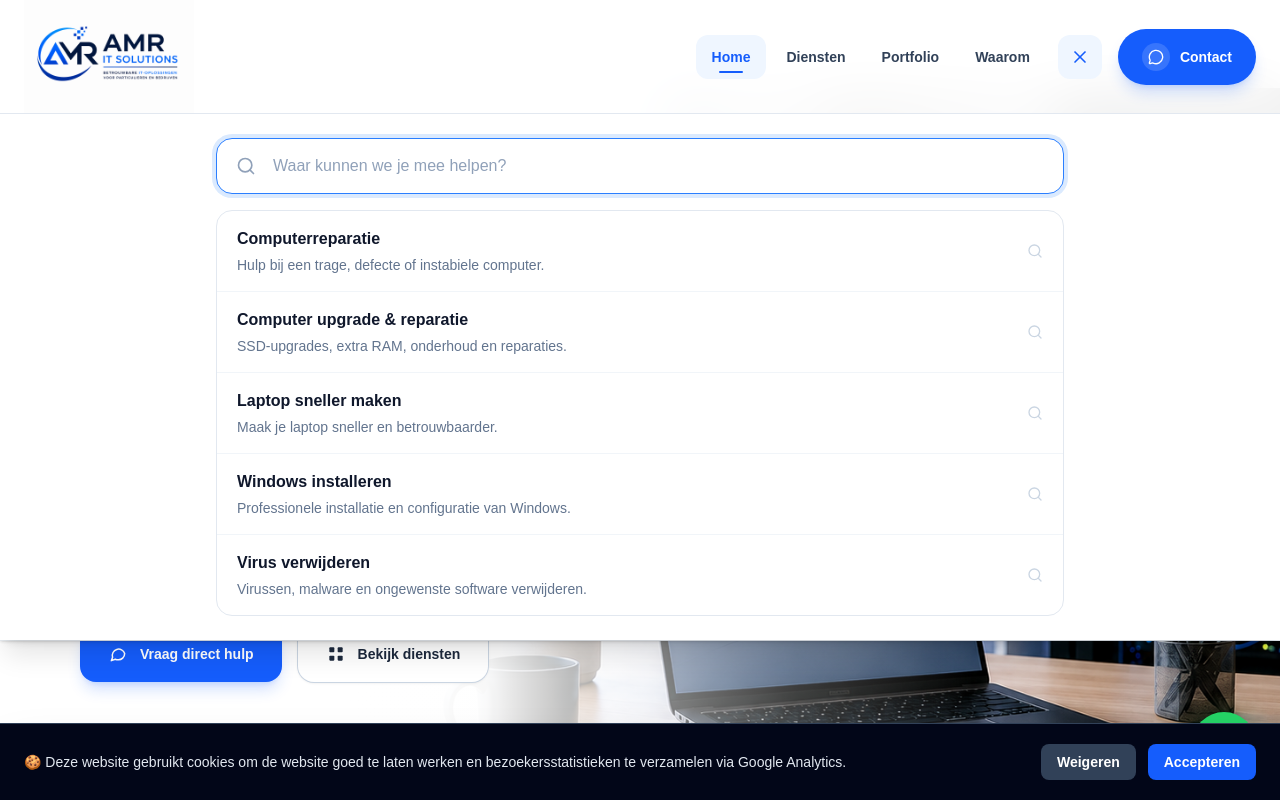
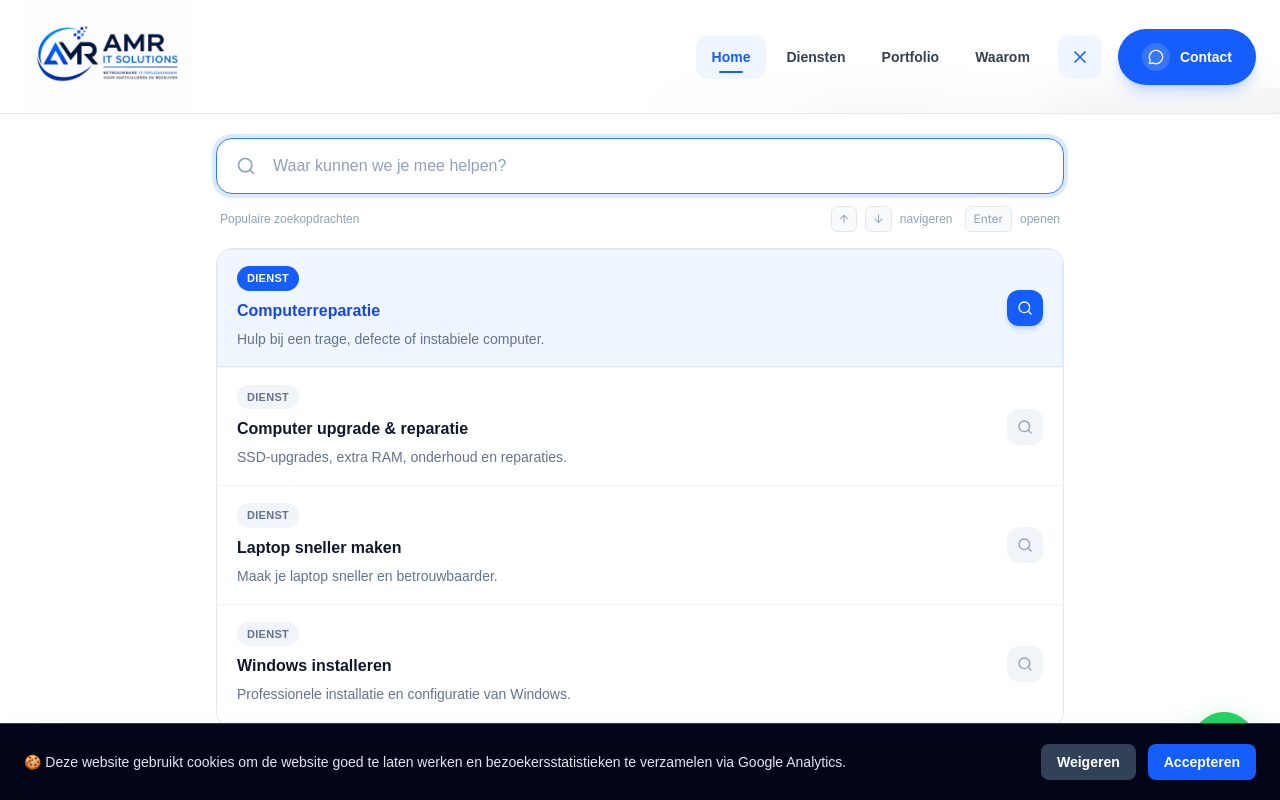
Before and after one commit to amritsolutions/amr-it-solutions, a Next.js app: page / in a window 1280 px wide. Both pictures are taken after a click on the button "Website doorzoeken". Shown: the top 800 px of the page. Built offline with nearby package versions, Linux system fonts and the light colour scheme.

Commit message:
zoek serch

```diff
--- a/components/Navbar.tsx
+++ b/components/Navbar.tsx
@@ -2,9 +2,12 @@
 
 import Image from "next/image";
 import Link from "next/link";
+import { useRouter } from "next/navigation";
 import { Menu, MessageCircle, Search, X } from "lucide-react";
 import {
-  MouseEvent,
+  type KeyboardEvent as ReactKeyboardEvent,
+  type MouseEvent,
+  type ReactNode,
   useEffect,
   useMemo,
   useRef,
@@ -38,76 +41,136 @@ const searchItems = [
     description: "Hulp bij een trage, defecte of instabiele computer.",
     href: "/computerreparatie",
     keywords: "computer pc reparatie defect traag",
+    category: "Dienst",
   },
   {
     title: "Computer upgrade & reparatie",
     description: "SSD-upgrades, extra RAM, onderhoud en reparaties.",
     href: "/computer-upgrade-reparatie",
     keywords: "upgrade ssd ram geheugen computer reparatie",
+    category: "Dienst",
   },
   {
     title: "Laptop sneller maken",
     description: "Maak je laptop sneller en betrouwbaarder.",
     href: "/laptop-sneller-maken",
     keywords: "laptop sneller traag ssd ram upgrade",
+    category: "Dienst",
   },
   {
     title: "Windows installeren",
     description: "Professionele installatie en configuratie van Windows.",
     href: "/windows-installeren",
     keywords: "windows installeren installatie herinstallatie",
+    category: "Dienst",
   },
   {
     title: "Virus verwijderen",
     description: "Virussen, malware en ongewenste software verwijderen.",
     href: "/virus-verwijderen",
     keywords: "virus malware beveiliging verwijderen antivirus",
+    category: "Dienst",
   },
   {
     title: "Printer, wifi & netwerk",
     description: "Hulp met printers, wifi en netwerkproblemen.",
     href: "/printer-wifi-netwerk",
     keywords: "printer wifi netwerk internet storing",
+    category: "Dienst",
   },
   {
     title: "Microsoft 365",
     description: "Installatie, configuratie en ondersteuning.",
     href: "/microsoft-365",
     keywords: "microsoft office 365 outlook word excel",
+    category: "Dienst",
   },
   {
     title: "Data overzetten",
     description: "Veilig bestanden en gegevens overzetten.",
     href: "/data-overzetten",
     keywords: "data bestanden fotos documenten overzetten",
+    category: "Dienst",
   },
   {
     title: "Website laten maken",
     description: "Een professionele website voor jouw onderneming.",
     href: "/website-laten-maken",
     keywords: "website webdesign laten maken bedrijf",
+    category: "Website",
   },
   {
     title: "IT-support in Breda",
     description: "Persoonlijke IT-hulp voor particulieren en bedrijven.",
     href: "/it-support-breda",
     keywords: "it support breda hulp ondersteuning",
+    category: "Dienst",
   },
   {
     title: "Contact",
     description: "Neem rechtstreeks contact op met AMR IT Solutions.",
     href: "/#contact",
-    keywords: "contact offerte hulp afspraak",
+    keywords: "contact offerte hulp afspraak whatsapp bellen",
+    category: "Contact",
   },
 ];
 
+function HighlightedText({
+  text,
+  query,
+}: {
+  text: string;
+  query: string;
+}) {
+  const normalizedQuery = query.trim();
+
+  if (!normalizedQuery) {
+    return text;
+  }
+
+  const lowerCaseText = text.toLowerCase();
+  const lowerCaseQuery = normalizedQuery.toLowerCase();
+  const parts: ReactNode[] = [];
+
+  let currentIndex = 0;
+  let matchIndex = lowerCaseText.indexOf(lowerCaseQuery);
+
+  while (matchIndex !== -1) {
+    if (matchIndex > currentIndex) {
+      parts.push(text.slice(currentIndex, matchIndex));
+    }
+
+    parts.push(
+      <mark
+        key={`${matchIndex}-${text}`}
+        className="rounded bg-blue-100 px-0.5 text-blue-700"
+      >
+        {text.slice(matchIndex, matchIndex + normalizedQuery.length)}
+      </mark>,
+    );
+
+    currentIndex = matchIndex + normalizedQuery.length;
+    matchIndex = lowerCaseText.indexOf(lowerCaseQuery, currentIndex);
+  }
+
+  if (currentIndex < text.length) {
+    parts.push(text.slice(currentIndex));
+  }
+
+  return <>{parts}</>;
+}
+
 export default function Navbar() {
+  const router = useRouter();
+
   const [mobileMenuOpen, setMobileMenuOpen] = useState(false);
   const [searchOpen, setSearchOpen] = useState(false);
   const [searchQuery, setSearchQuery] = useState("");
   const [activeSection, setActiveSection] = useState("home");
+  const [selectedResultIndex, setSelectedResultIndex] = useState(0);
 
   const searchInputRef = useRef<HTMLInputElement>(null);
+  const resultRefs = useRef<Array<HTMLAnchorElement | null>>([]);
 
   const filteredSearchItems = useMemo(() => {
     const normalizedQuery = searchQuery.trim().toLowerCase();
@@ -116,16 +179,47 @@ export default function Navbar() {
       return searchItems.slice(0, 5);
     }
 
-    return searchItems.filter((item) => {
-      const searchableText = [
-        item.title,
-        item.description,
-        item.keywords,
-      ]
-        .join(" ")
-        .toLowerCase();
+    return searchItems
+      .map((item) => {
+        const title = item.title.toLowerCase();
+        const description = item.description.toLowerCase();
+        const keywords = item.keywords.toLowerCase();
+        const category = item.category.toLowerCase();
 
-      return searchableText.includes(normalizedQuery);
+        let relevance = 0;
+
+        if (title === normalizedQuery) {
+          relevance += 100;
+        }
+
+        if (title.startsWith(normalizedQuery)) {
+          relevance += 50;
+        }
+
+        if (title.includes(normalizedQuery)) {
+          relevance += 30;
+        }
+
+        if (keywords.includes(normalizedQuery)) {
+          relevance += 20;
+        }
+
+        if (description.includes(normalizedQuery)) {
+          relevance += 10;
+        }
+
+        if (category.includes(normalizedQuery)) {
+          relevance += 5;
+        }
+
+        return {
+          ...item,
+          relevance,
+        };
+      })
+      .filter((item) => item.relevance > 0)
+      .sort((firstItem, secondItem) => {
+        return secondItem.relevance - firstItem.relevance;
       });
   }, [searchQuery]);
 
@@ -135,6 +229,7 @@ export default function Navbar() {
         setSearchOpen(false);
         setMobileMenuOpen(false);
         setSearchQuery("");
+        setSelectedResultIndex(0);
       }
     }
 
@@ -158,6 +253,19 @@ export default function Navbar() {
       window.clearTimeout(timeout);
     };
   }, [searchOpen]);
+
+  useEffect(() => {
+    setSelectedResultIndex(0);
+  }, [searchQuery]);
+
+  useEffect(() => {
+    const selectedResult = resultRefs.current[selectedResultIndex];
+
+    selectedResult?.scrollIntoView({
+      block: "nearest",
+      behavior: "smooth",
+    });
+  }, [selectedResultIndex]);
 
   useEffect(() => {
     let animationFrameId: number | null = null;
@@ -223,12 +331,57 @@ export default function Navbar() {
     setMobileMenuOpen(false);
     setSearchOpen(false);
     setSearchQuery("");
+    setSelectedResultIndex(0);
   }
 
   function toggleSearch() {
     setSearchOpen((current) => !current);
     setMobileMenuOpen(false);
     setSearchQuery("");
+    setSelectedResultIndex(0);
+  }
+
+  function openSearchResult(href: string) {
+    closeMenus();
+    router.push(href);
+  }
+
+  function handleSearchKeyDown(
+    event: ReactKeyboardEvent<HTMLInputElement>,
+  ) {
+    if (filteredSearchItems.length === 0) {
+      return;
+    }
+
+    if (event.key === "ArrowDown") {
+      event.preventDefault();
+
+      setSelectedResultIndex((currentIndex) => {
+        return currentIndex >= filteredSearchItems.length - 1
+          ? 0
+          : currentIndex + 1;
+      });
+    }
+
+    if (event.key === "ArrowUp") {
+      event.preventDefault();
+
+      setSelectedResultIndex((currentIndex) => {
+        return currentIndex <= 0
+          ? filteredSearchItems.length - 1
+          : currentIndex - 1;
+      });
+    }
+
+    if (event.key === "Enter") {
+      event.preventDefault();
+
+      const selectedItem = filteredSearchItems[selectedResultIndex];
+
+      if (selectedItem) {
+        openSearchResult(selectedItem.href);
+      }
+    }
   }
 
   function scrollToSection(
@@ -403,6 +556,7 @@ export default function Navbar() {
                   setMobileMenuOpen((current) => !current);
                   setSearchOpen(false);
                   setSearchQuery("");
+                  setSelectedResultIndex(0);
                 }}
                 aria-label={
                   mobileMenuOpen ? "Menu sluiten" : "Menu openen"
@@ -436,15 +590,27 @@ export default function Navbar() {
                     onChange={(event) =>
                       setSearchQuery(event.target.value)
                     }
+                    onKeyDown={handleSearchKeyDown}
                     placeholder="Waar kunnen we je mee helpen?"
                     aria-label="Zoeken op de website"
+                    aria-controls="website-search-results"
+                    aria-activedescendant={
+                      filteredSearchItems.length > 0
+                        ? `search-result-${selectedResultIndex}`
+                        : undefined
+                    }
+                    autoComplete="off"
                     className="h-14 w-full rounded-2xl border border-slate-300 bg-slate-50 pl-14 pr-14 text-base text-slate-900 outline-none transition-all placeholder:text-slate-400 focus:border-blue-500 focus:bg-white focus:ring-4 focus:ring-blue-100"
                   />
 
                   {searchQuery && (
                     <button
                       type="button"
-                      onClick={() => setSearchQuery("")}
+                      onClick={() => {
+                        setSearchQuery("");
+                        setSelectedResultIndex(0);
+                        searchInputRef.current?.focus();
+                      }}
                       aria-label="Zoekopdracht wissen"
                       className="absolute right-4 top-1/2 inline-flex h-8 w-8 -translate-y-1/2 items-center justify-center rounded-lg text-slate-400 transition-colors hover:bg-slate-200 hover:text-slate-700"
                     >
@@ -453,37 +619,121 @@ export default function Navbar() {
                   )}
                 </div>
 
-                <div className="mt-4 max-h-[60vh] overflow-y-auto rounded-2xl border border-slate-200">
+                <div className="mt-3 flex items-center justify-between gap-4 px-1 text-xs text-slate-400">
+                  <span>
+                    {searchQuery
+                      ? `${filteredSearchItems.length} resultaat${
+                          filteredSearchItems.length === 1 ? "" : "en"
+                        }`
+                      : "Populaire zoekopdrachten"}
+                  </span>
+
+                  <span className="hidden items-center gap-2 sm:flex">
+                    <kbd className="rounded-md border border-slate-200 bg-slate-50 px-2 py-1 font-sans">
+                      ↑
+                    </kbd>
+                    <kbd className="rounded-md border border-slate-200 bg-slate-50 px-2 py-1 font-sans">
+                      ↓
+                    </kbd>
+                    navigeren
+                    <kbd className="ml-1 rounded-md border border-slate-200 bg-slate-50 px-2 py-1 font-sans">
+                      Enter
+                    </kbd>
+                    openen
+                  </span>
+                </div>
+
+                <div
+                  id="website-search-results"
+                  role="listbox"
+                  aria-label="Zoekresultaten"
+                  className="mt-4 max-h-[60vh] overflow-y-auto rounded-2xl border border-slate-200 bg-white"
+                >
                   {filteredSearchItems.length > 0 ? (
-                    filteredSearchItems.map((item) => (
+                    filteredSearchItems.map((item, index) => {
+                      const isSelected =
+                        selectedResultIndex === index;
+
+                      return (
                         <Link
                           key={item.href}
+                          ref={(element) => {
+                            resultRefs.current[index] = element;
+                          }}
+                          id={`search-result-${index}`}
+                          role="option"
+                          aria-selected={isSelected}
                           href={item.href}
+                          onMouseEnter={() =>
+                            setSelectedResultIndex(index)
+                          }
+                          onFocus={() =>
+                            setSelectedResultIndex(index)
+                          }
                           onClick={closeMenus}
-                        className="group flex items-center justify-between gap-5 border-b border-slate-100 px-5 py-4 transition-colors last:border-b-0 hover:bg-blue-50"
+                          className={`group flex items-center justify-between gap-5 border-b border-slate-100 px-5 py-4 outline-none transition-all last:border-b-0 ${
+                            isSelected
+                              ? "bg-blue-50 ring-1 ring-inset ring-blue-100"
+                              : "hover:bg-slate-50"
+                          }`}
                         >
-                        <div>
-                          <p className="font-bold text-slate-900 transition-colors group-hover:text-blue-600">
-                            {item.title}
+                          <div className="min-w-0">
+                            <span
+                              className={`inline-flex rounded-full px-2.5 py-1 text-[11px] font-bold uppercase tracking-wide ${
+                                isSelected
+                                  ? "bg-blue-600 text-white"
+                                  : "bg-slate-100 text-slate-500"
+                              }`}
+                            >
+                              {item.category}
+                            </span>
+
+                            <p
+                              className={`mt-2 font-bold transition-colors ${
+                                isSelected
+                                  ? "text-blue-700"
+                                  : "text-slate-900 group-hover:text-blue-600"
+                              }`}
+                            >
+                              <HighlightedText
+                                text={item.title}
+                                query={searchQuery}
+                              />
                             </p>
 
-                          <p className="mt-1 text-sm text-slate-500">
-                            {item.description}
+                            <p className="mt-1 text-sm leading-6 text-slate-500">
+                              <HighlightedText
+                                text={item.description}
+                                query={searchQuery}
+                              />
                             </p>
                           </div>
 
-                        <Search className="h-4 w-4 shrink-0 text-slate-300 transition-colors group-hover:text-blue-600" />
+                          <span
+                            className={`flex h-9 w-9 shrink-0 items-center justify-center rounded-xl transition-all ${
+                              isSelected
+                                ? "bg-blue-600 text-white shadow-md shadow-blue-600/20"
+                                : "bg-slate-100 text-slate-400 group-hover:bg-blue-100 group-hover:text-blue-600"
+                            }`}
+                          >
+                            <Search className="h-4 w-4" />
+                          </span>
                         </Link>
-                    ))
+                      );
+                    })
                   ) : (
-                    <div className="px-5 py-8 text-center">
-                      <p className="font-bold text-slate-900">
+                    <div className="px-5 py-10 text-center">
+                      <span className="mx-auto flex h-12 w-12 items-center justify-center rounded-2xl bg-slate-100 text-slate-400">
+                        <Search className="h-5 w-5" />
+                      </span>
+
+                      <p className="mt-4 font-bold text-slate-900">
                         Geen resultaten gevonden
                       </p>
 
                       <p className="mt-2 text-sm text-slate-500">
-                        Probeer bijvoorbeeld computer, laptop, wifi of
-                        Microsoft 365.
+                        Probeer bijvoorbeeld computer, laptop, wifi,
+                        website of Microsoft 365.
                       </p>
                     </div>
                   )}
```
Lines whose indentation alone changed are shown as unchanged.
